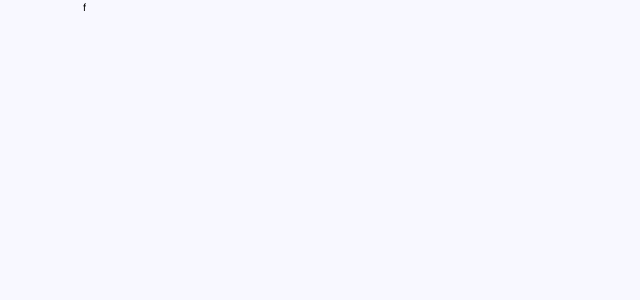
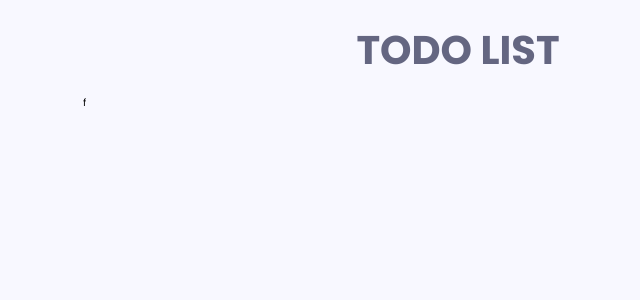
Before and after one commit to vhungg00/htv-react-todo-app, a React (Create React App) app: page / in a window 1280 px wide. Shown: the top 300 px of the page, without its empty margins (182-822 px from the left). Built offline with nearby package versions, Linux system fonts and the light colour scheme.

Commit message:
update 2402

```diff
--- a/src/App.tsx
+++ b/src/App.tsx
@@ -1,11 +1,16 @@
 import React from 'react';
 import styles from '@/styles/modules/app.module.scss';
+import {Helmet} from "react-helmet-async";
+import {PageTitle} from "@/component/PageTitle";
 
 const App: React.FC = () => {
     return (
         <>
+            <Helmet>
+                <title>Todo app</title>
+            </Helmet>
             <div className='container'>
-
+                <PageTitle>Todo list</PageTitle>
             </div>
             <div className={styles.wrapper}>
 f
--- /dev/null
+++ b/src/component/PageTitle.tsx
@@ -0,0 +1,8 @@
+import React from "react";
+import styles from '@/styles/modules/title.module.scss';
+
+export const PageTitle: React.FC<{children?:React.ReactNode}> = ({children, ...rest}) => {
+    return (
+        <p className={styles.title} {...rest}>{children}</p>
+    )
+}
--- /dev/null
+++ b/src/styles/modules/title.module.scss
@@ -0,0 +1,18 @@
+@import '../mixins';
+
+.title {
+  display: inline-block;
+  width: 100%;
+  font-family: 'Poppins';
+  font-size: 4rem;
+  font-weight: 700;
+  text-transform: uppercase;
+  text-align: center;
+  margin: 0 auto;
+  margin-top: 2rem;
+  margin-bottom: 1.5rem;
+  color: var(--black-1);
+  @include smallDeviceSize {
+    font-size: 3rem;
+  }
+}
```
